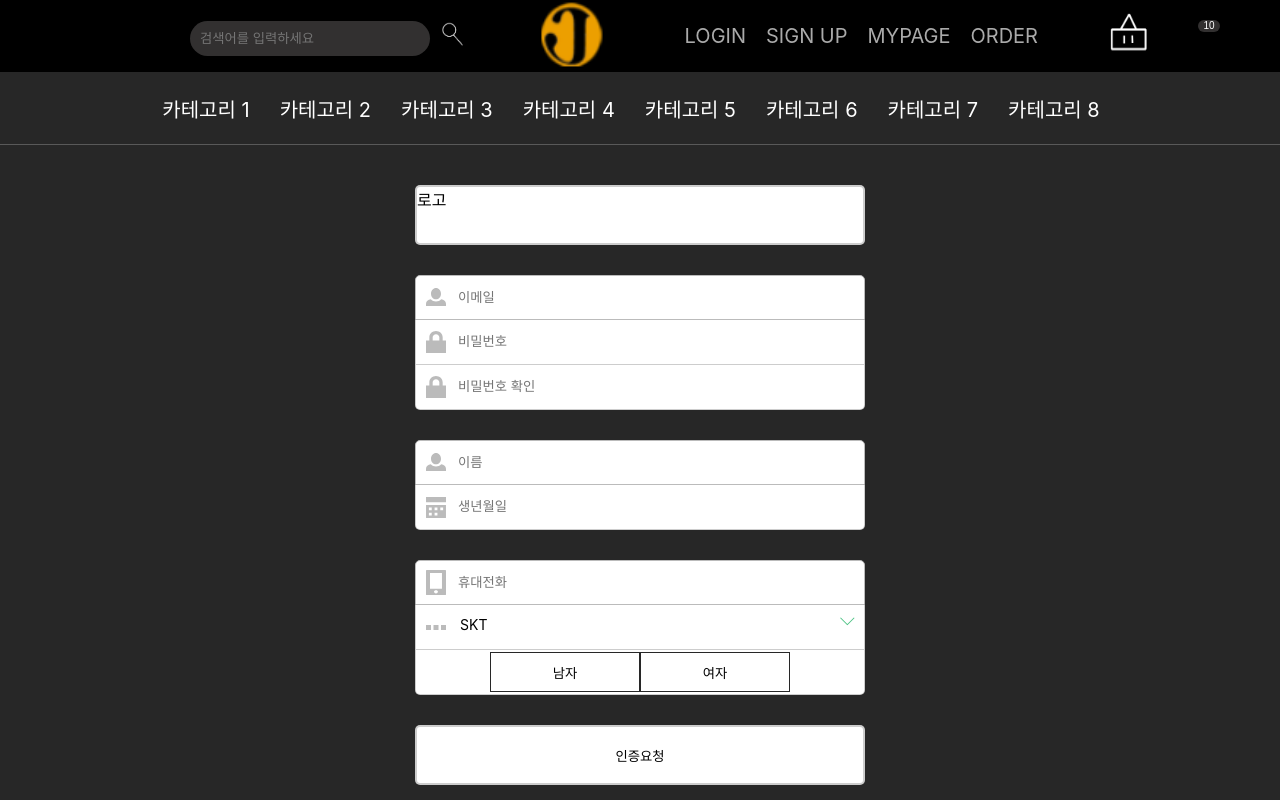
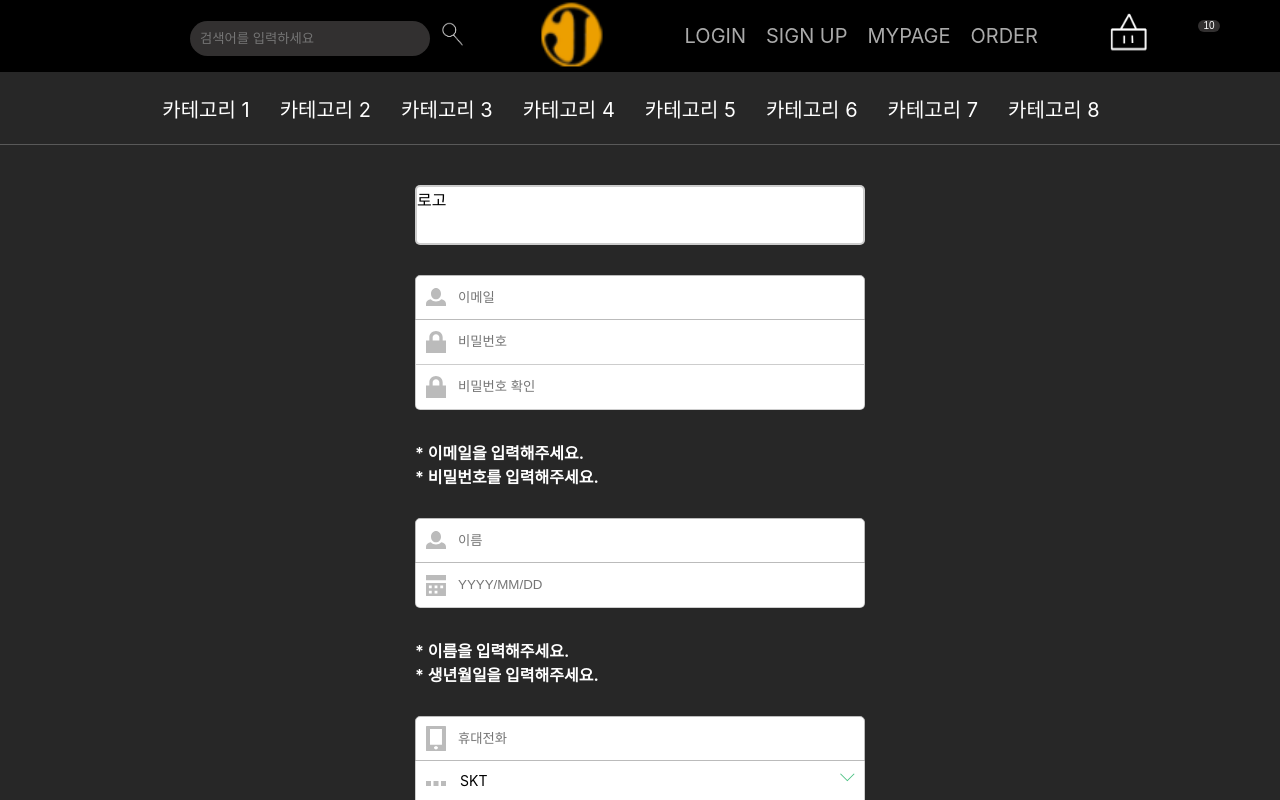
Before and after one commit to mulhowk/instrumentShop, a React (Create React App) app in the folder src/main/frontend/: page /register in a window 1280 px wide. Both pictures are taken after a click on the button "인증요청". Shown: the top 800 px of the page. Built offline with nearby package versions, Linux system fonts and the light colour scheme.

Commit message:
feat: 회원가입 페이지완료

```diff
--- a/src/main/frontend/src/components/register/RegisterForm.js
+++ b/src/main/frontend/src/components/register/RegisterForm.js
@@ -17,9 +17,69 @@ function RegisterForm() {
   const [name, setName] = useState('');
   const [birthDate, setBirthDate] = useState('');
   const [phone, setPhone] = useState('');
-  const [customSelect, setCustomSelect] = useState('');
+  const [gender, setGender] = useState('');
 
-  const [gender, setGender] = useState('');
+
+  const [validationErrors, setValidationErrors] = useState({
+    idInformation: {},
+    userInformation: {},
+    phoneInformation: {},
+  });
+
+  const [isValidationPassed, setIsValidationPassed] = useState(false);
+
+  const handleRequestClick = () => {
+    {/** 유효성 검사 */}
+
+    const idInformationErrors = {};
+    const userInformationErrors = {};
+    const phoneInformationErrors = {};
+
+    if (!email) {
+      idInformationErrors.email = '이메일을 입력해주세요.';
+    } else if (!/\S+@\S+\.\S+/.test(email)) {
+      idInformationErrors.email = '이메일 형식이 올바르지 않습니다.';
+    }
+
+    if (!password) {
+      idInformationErrors.password = '비밀번호를 입력해주세요.';
+    } else if (password.length < 6) {
+      idInformationErrors.password = '비밀번호는 6자 이상입니다.';
+    }
+
+    if (!passwordConfirm) {
+      idInformationErrors.password = '비밀번호를 입력해주세요.';
+    } else if (password !== passwordConfirm) {
+      idInformationErrors.password = '비밀번호가 일치하지 않습니다.';
+    }
+
+    if (!name) {
+      userInformationErrors.name = '이름을 입력해주세요.';
+    }
+
+    if (!birthDate) {
+      userInformationErrors.birthDate = '생년월일을 입력해주세요.';
+    }
+
+    if (!phone) {
+      phoneInformationErrors.phone = '휴대전화를 입력해주세요.';
+    }
+
+
+    setValidationErrors({
+      idInformation: idInformationErrors,
+      userInformation: userInformationErrors,
+      phoneInformation: phoneInformationErrors,
+    });
+
+    if (
+      Object.keys(idInformationErrors).length === 0 &&
+      Object.keys(userInformationErrors).length === 0 &&
+      Object.keys(phoneInformationErrors).length === 0
+    ) {
+      setIsValidationPassed(true);  // 유효성 검사가 통과되었으므로 state를 true로 변경
+    }
+  };
 
   const handleGenderClick = (selectedGender) => {
     setGender(selectedGender);
@@ -51,7 +111,7 @@ function RegisterForm() {
                     style={{backgroundImage: `url(${cPassword})`,
                     backgroundRepeat: 'no-repeat',
                     backgroundPosition: '10px',
-                    backgroundSize: '20px'
+                    backgroundSize: '20px',
                   }}>
                     <input
                   placeholder="비밀번호"
@@ -71,6 +131,13 @@ function RegisterForm() {
                   onChange={(e) => setPasswordConfirm(e.target.value)}
                 />
                 </div>
+              </div>
+              <div className="c-r-f-validationCheck">
+                {Object.values(validationErrors.idInformation).map((error) => (
+                  <div key={error}>
+                    <label className="c-r-f-error">* {error}</label>
+                  </div>
+                ))}
               </div>
               <div className="c-r-f-user-information">
                 <div className="c-r-f-i-tab-top-round"
@@ -92,12 +159,19 @@ function RegisterForm() {
                     backgroundSize: '20px'
                   }}>
                 <input
-                  placeholder="생년월일"
+                  placeholder="YYYY/MM/DD"
                   value={birthDate}
                   onChange={(e) => setBirthDate(e.target.value)}
                 />
                 </div>
               </div>
+              <div className="c-r-f-validationCheck">
+    {Object.values(validationErrors.userInformation).map((error) => (
+      <div key={error}>
+        <label className="c-r-f-error">* {error}</label>
+      </div>
+    ))}
+  </div>
               <div className="c-r-f-phone-information">
                 <div className="c-r-f-i-tab-top-round"
                     style={{backgroundImage: `url(${cPhone})`,
@@ -140,8 +214,32 @@ function RegisterForm() {
                 </div>
               </div>
             </div>
+            <div className="c-r-f-validationCheck">
+              {Object.values(validationErrors.phoneInformation).map((error) => (
+                <div key={error}>
+                  <label className="c-r-f-error">* {error}</label>
+                </div>
+              ))}
+            </div>
 
-            <button className="c-r-f-button">
+            {/* 인증번호 입력 폼 */}
+            {isValidationPassed && (
+              <div className="verification-form">
+                {/* 인증번호 입력을 위한 input, button 등의 컴포넌트 추가 */}
+                <div className="c-r-f-authenticationCode"
+                    style={{backgroundImage: `url(${cPassword})`,
+                    backgroundRepeat: 'no-repeat',
+                    backgroundPosition: '10px',
+                    backgroundSize: '20px'
+                  }}>
+                <input
+                  placeholder="인증번호"
+                />
+                </div>
+              </div>
+            )}
+
+            <button className="c-r-f-button"  onClick={handleRequestClick}>
               인증요청
             </button>
           </div>
--- a/src/main/frontend/src/styles/register/registerForm.css
+++ b/src/main/frontend/src/styles/register/registerForm.css
@@ -74,6 +74,27 @@
   margin-left: 35px;
 }
 
+.c-r-f-validationCheck {
+  width: 100%;
+  height: auto;
+  margin-bottom: 30px;
+}
+
+.c-r-f-error {
+  color: white;
+  font-weight: bold;
+}
+
+.c-r-f-authenticationCode {
+  border-radius: var(--br-8xs);
+  background-color: var(--color-white);
+  border: 2px solid var(--color-silver-200);
+  box-sizing: border-box;
+  width: 450px;
+  height: 50px;
+  margin-bottom: 20px;
+}
+
 
 input {
   margin-left: 40px;
```
